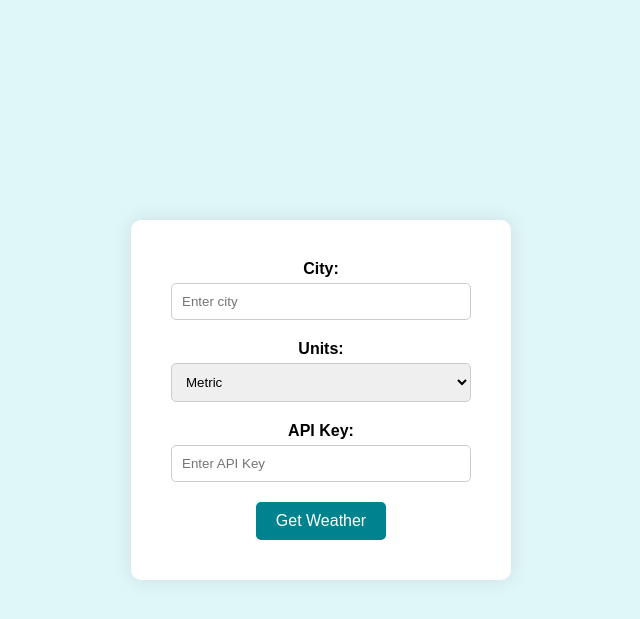
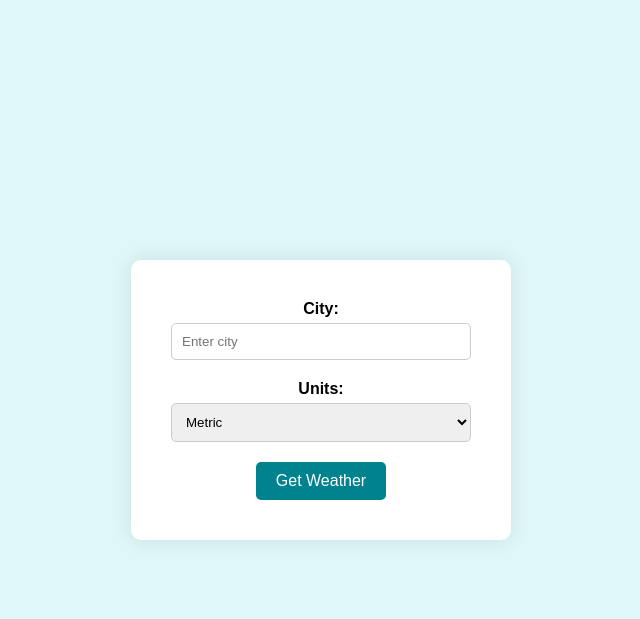
Before and after one commit to raosandeep/weatherapprepo, a Flask app: page / in a window 1280 px wide. Shown: the top 619 px of the page, without its empty margins (319-959 px from the left). Run offline with Flask 2, Linux system fonts and the light colour scheme.

Commit message:
third commit

```diff
--- a/app.py
+++ b/app.py
@@ -14,7 +14,8 @@ def get_weatherdata():
     param={
         'q':request.form.get("city"),
         'units':request.form.get("units"),
-        'appid':request.form.get("appid")
+        #'appid':request.form.get("appid")
+        'appid':"0479dcbb42bc93c0d66d43cf9f27acc7"
     }
     response=requests.get(url,params=param)
     data=response.json()
--- a/requirements.txt
+++ b/requirements.txt
@@ -1,3 +1,4 @@
-Flask==1.1.2
+Flask==2.0.1s
 gunicorn==20.0.4
 requests==2.24.0
+#jinja2==2.10.3
--- a/templates/index.html
+++ b/templates/index.html
@@ -61,8 +61,8 @@
     <option value="metric">Metric</option>
   </select>
 
-  <label for="appid">API Key:</label>
-  <input type="text" name="appid" id="appid" placeholder="Enter API Key" required>
+  <!--label for="appid">API Key:</label>
+  <input type="text" name="appid" id="appid" placeholder="Enter API Key" required-->
 
   <button type="submit">Get Weather</button>
 </form>
```
